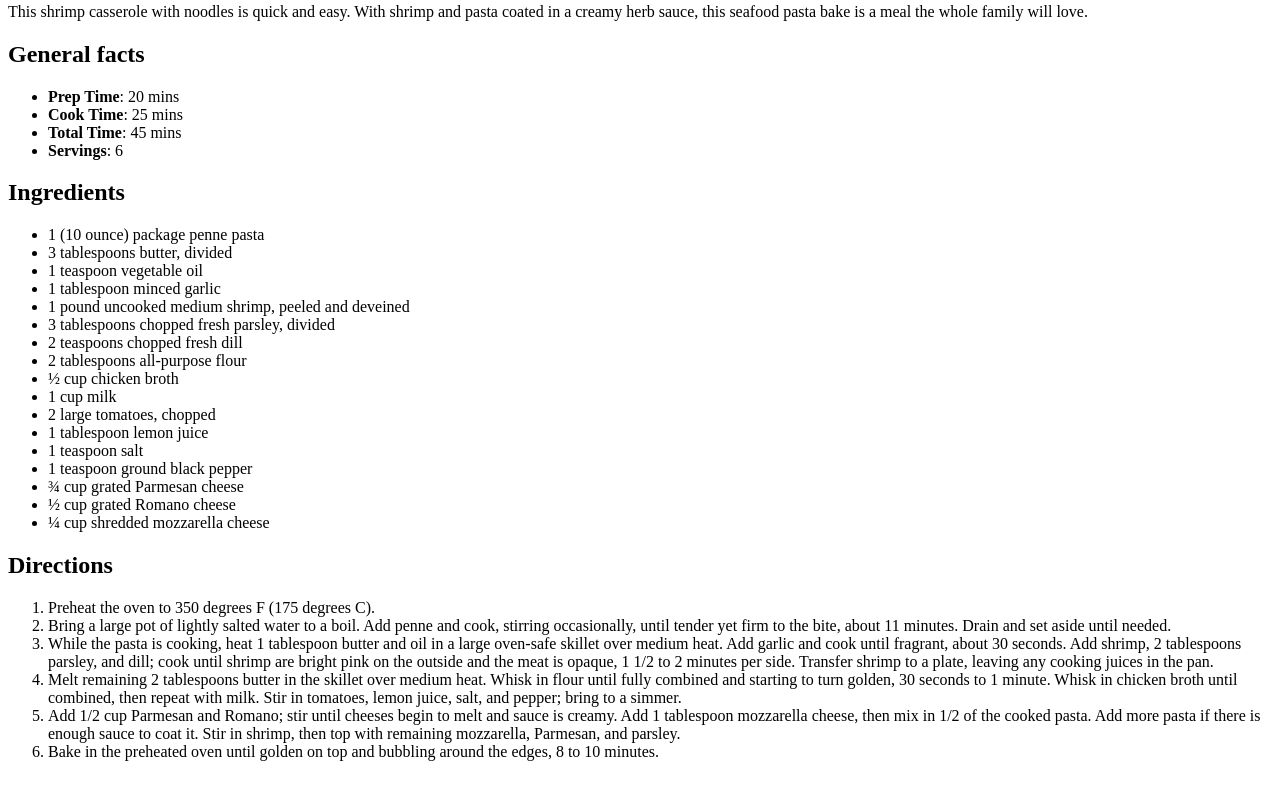
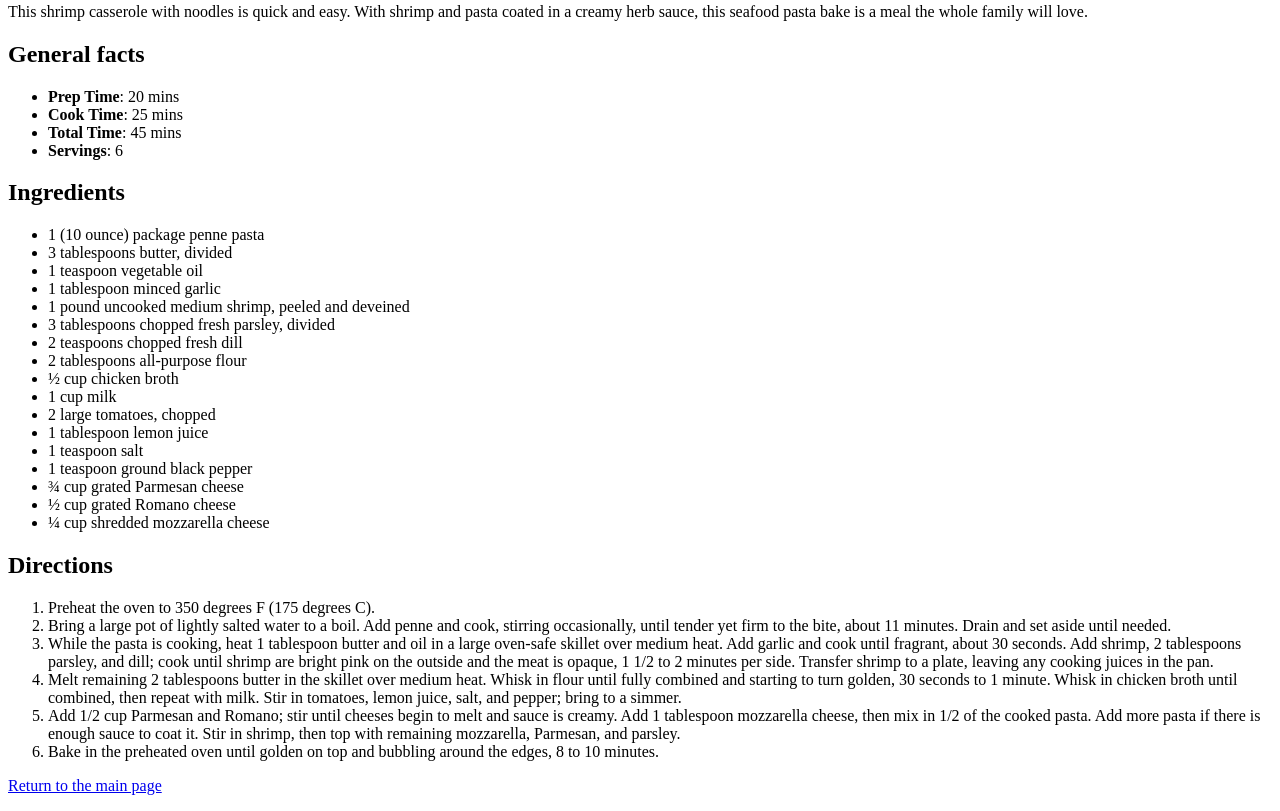
Before and after one commit to benterkidhiaeddine/odin-recipes, a plain HTML site: page recipes/shrimp-pasta.html in a window 1280 px wide. Shown: the part 463-1274 px from the top of the page. Before the commit the page ends 1240 px from the top, so only its background shows below. Drawn offline with Linux system fonts and the light colour scheme.

Commit message:
Add link from recipe page to main page

```diff
--- a/recipes/shrimp-pasta.html
+++ b/recipes/shrimp-pasta.html
@@ -50,7 +50,9 @@
             <li>Bake in the preheated oven until golden on top and bubbling around the edges, 8 to 10 minutes.</li>
         </ol>
 
-
+        <a href="../index.html">
+            <p>Return to the main page</p>
+        </a>
 
 </Body>
 
```
Also changed, not shown: recipes/sugar-coated-pecans.html (+4 -1 lines), recipes/summer-fruit.html (+3 -0 lines).
